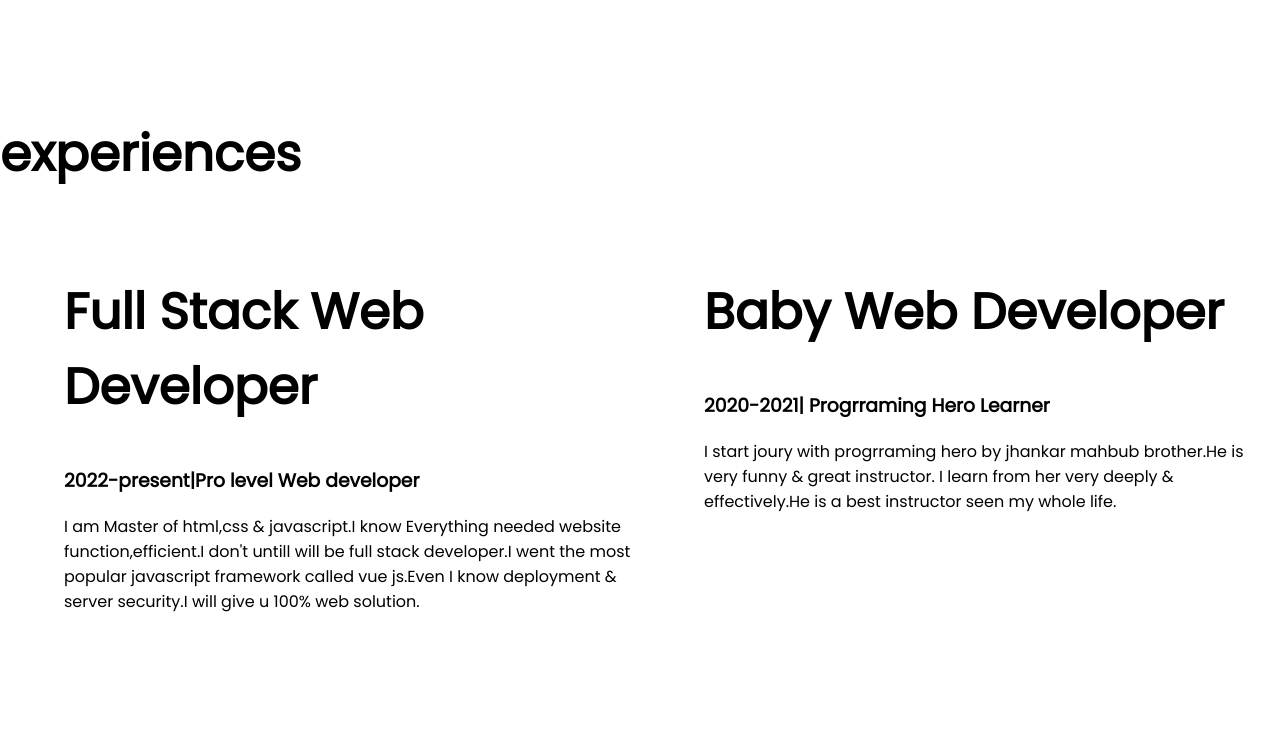
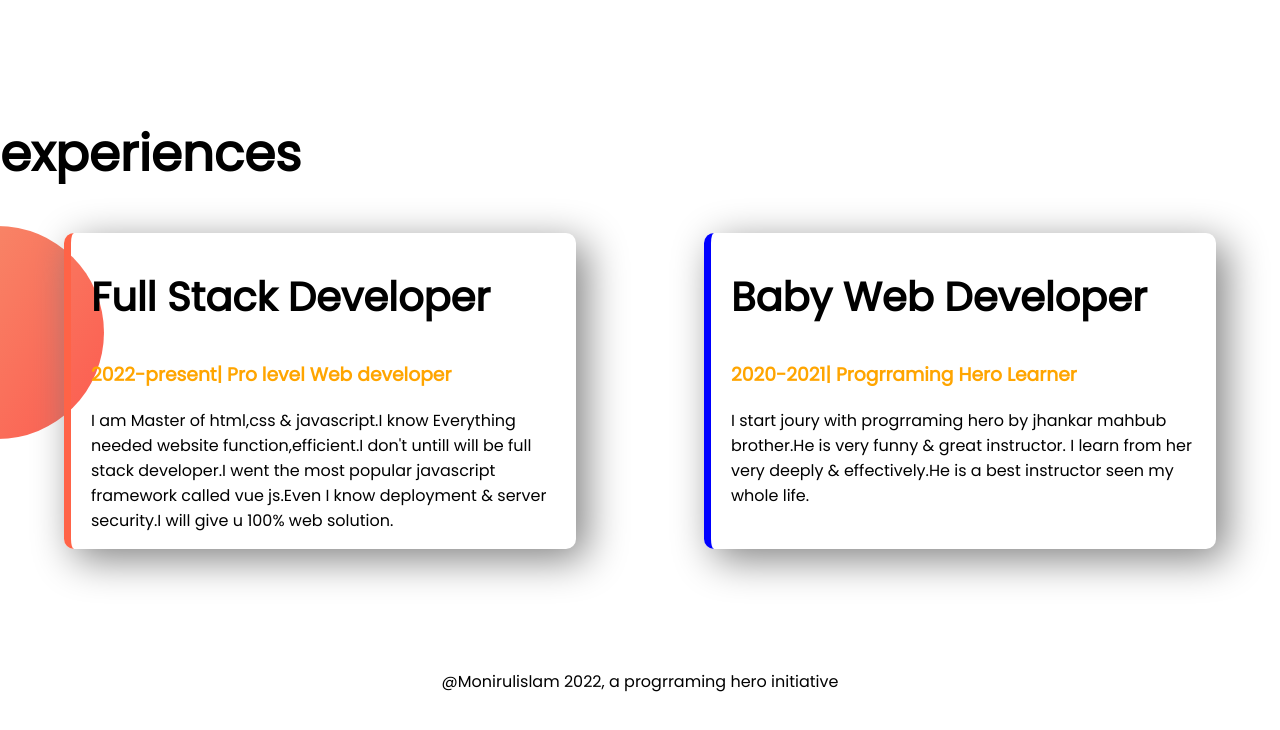
Before and after one commit to MarketerMonirul/developer-profolio, a plain HTML site: page index.html in a window 1280 px wide. Shown: the part 1036-1766 px from the top of the page. Drawn offline with Linux system fonts and the light colour scheme.

Commit message:
final done

```diff
--- a/index.html
+++ b/index.html
@@ -46,17 +46,17 @@
     <section class="experience-area">
         <h1>experiences</h1>
         <div class="felixible-container">
-            <div class="half-width">
-                <h1>Full Stack Web Developer</h1>
-                <h3>2022-present|Pro level Web developer</h3>
+            <div id="full" class="experience-item">
+                <h2>Full Stack Developer</h2>
+                <h3 class="orange-color">2022-present| Pro level Web developer</h3>
                 <p>I am Master of html,css & javascript.I know Everything needed website function,efficient.I don't
                     untill
                     will be full stack developer.I went the most popular javascript framework called vue js.Even I know
                     deployment & server security.I will give u 100% web solution.</p>
             </div>
-            <div class="half-width">
-                <h1>Baby Web Developer</h1>
-                <h3>2020-2021| Progrraming Hero Learner</h3>
+            <div id="baby" class="experience-item">
+                <h2>Baby Web Developer</h2>
+                <h3 class="orange-color">2020-2021| Progrraming Hero Learner</h3>
                 <p>I start joury with progrraming hero by jhankar mahbub brother.He is very funny & great instructor. I
                     learn from her very deeply & effectively.He is a best instructor seen my whole life.</p>
             </div>
@@ -65,5 +65,8 @@
     </section>
 
 </body>
+<footer>
+    <p>@Monirulislam 2022, a progrraming hero initiative</p>
+</footer>
 
 </html>
--- a/style.css
+++ b/style.css
@@ -5,6 +5,10 @@ body {
 
 h1 {
     font-size: 50px;
+}
+
+h2 {
+    font-size: 40px;
 }
 
 .orange-color {
@@ -49,3 +53,30 @@ img {
     background-repeat: no-repeat;
     background-position: right;
 }
+
+.experience-area {
+    background-image: url(images/exp-bg.png);
+    background-repeat: no-repeat;
+    background-position: left;
+}
+
+.experience-item {
+    width: 40%;
+    margin-left: 5%;
+    margin-right: 5%;
+    padding-left: 20px;
+    border-radius: 10px;
+    box-shadow: 10px 10px 40px gray;
+}
+
+#full {
+    border-left: solid 7px tomato;
+}
+
+#baby {
+    border-left: 7px solid blue;
+}
+
+footer p {
+    text-align: center;
+}
```
